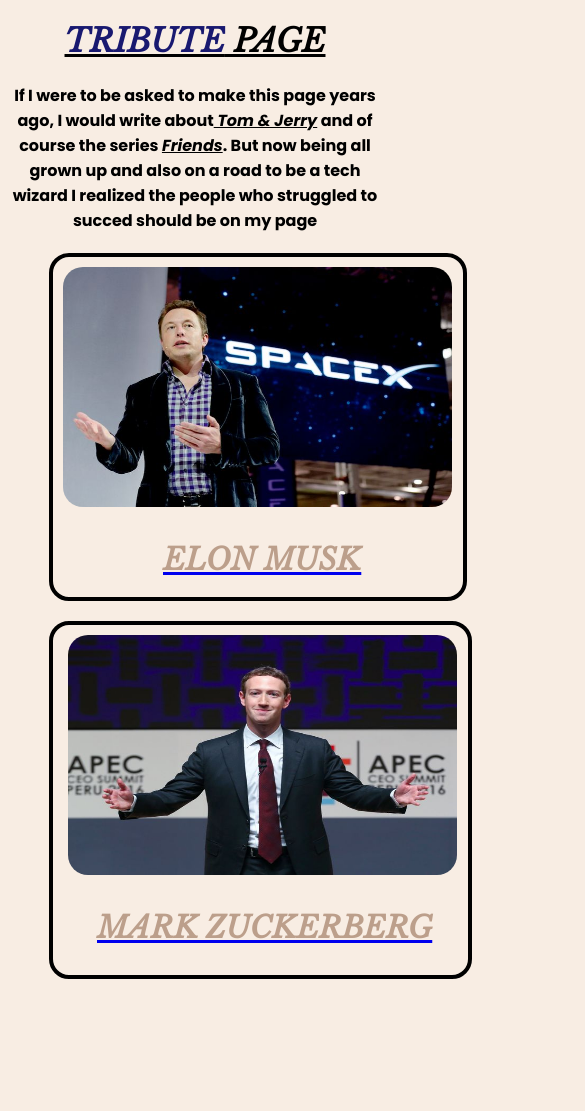
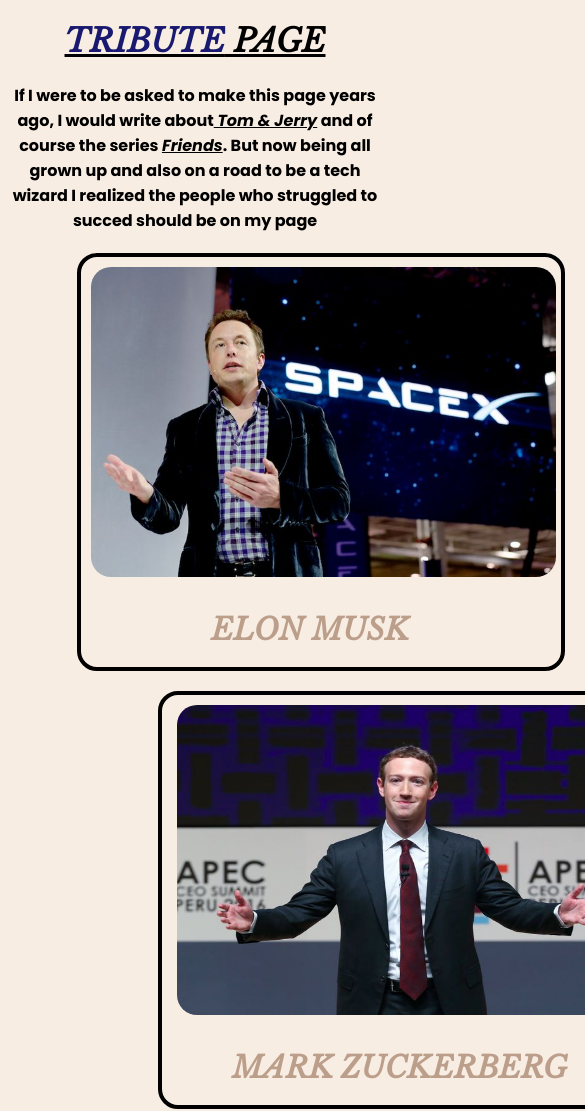
Before and after one commit to f4nue1/My-tribute-Page, a plain HTML site: page index.html in a window 390 px wide. Shown: the top 1111 px of the page, 585 px wide, since content can reach past the window. Before the commit the page ends 987 px from the top, so only its background shows below. Drawn offline with nearby package versions, Linux system fonts and the light colour scheme.

Commit message:
Update style.css

```diff
--- a/style.css
+++ b/style.css
@@ -78,45 +78,3 @@ h1 {
     margin-top: 20px;
     padding-top: 10px;
 }
-@media (max-width: 680px) {
-    h1 {
-        text-align: center;
-    }
-    #text-div {
-        text-align: center;
-        display: block;
-
-    }
-    .elon {
-        align-items: center;
-        height: 340px;
-        width: 380px;
-        display: block;
-        position: relative;
-        margin-left: 1px;
-    }
-    .elon-img {
-        height: 240px;
-        width: 389px;
-    }
-    .elon-text {
-       position: relative;
-       left: 100px;
-    }
-    .mark {
-        align-items: center;
-        height: 340px;
-        width: 380px;
-        display: block;
-        position: relative;
-        left: 41px;
-    }
-    .mark-img {
-        height: 240px;
-        width: 389px;
-    }
-    .mark-text {
-       position: relative;
-       left: 29px;
-    }
-}
```
